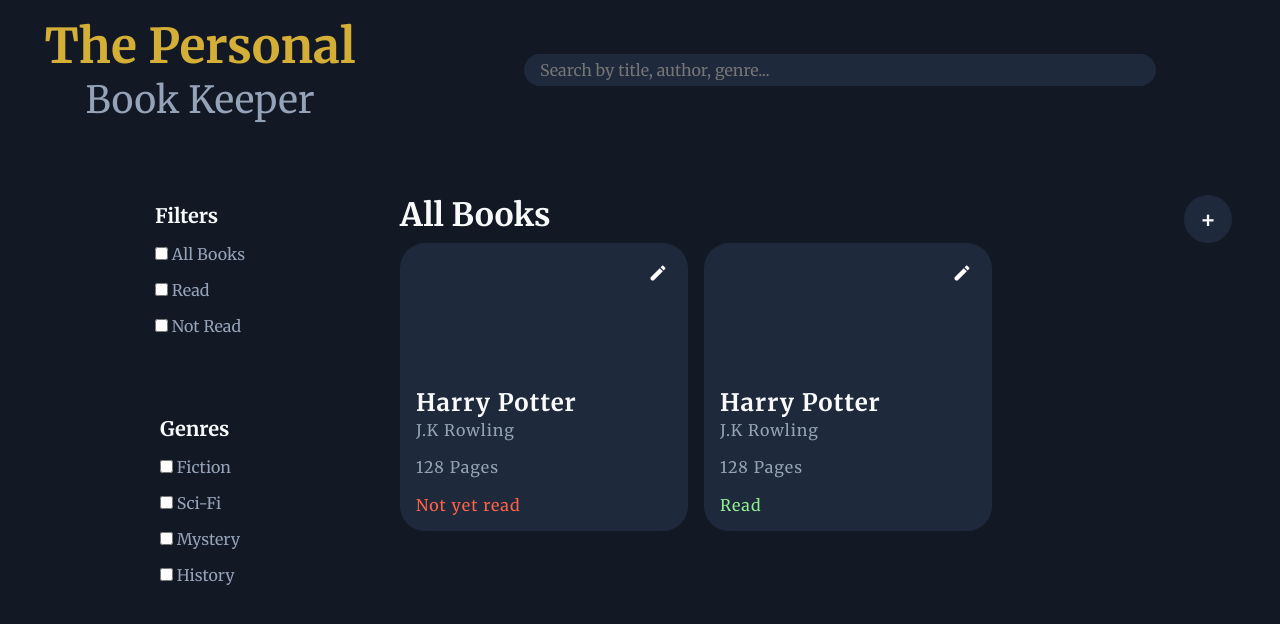
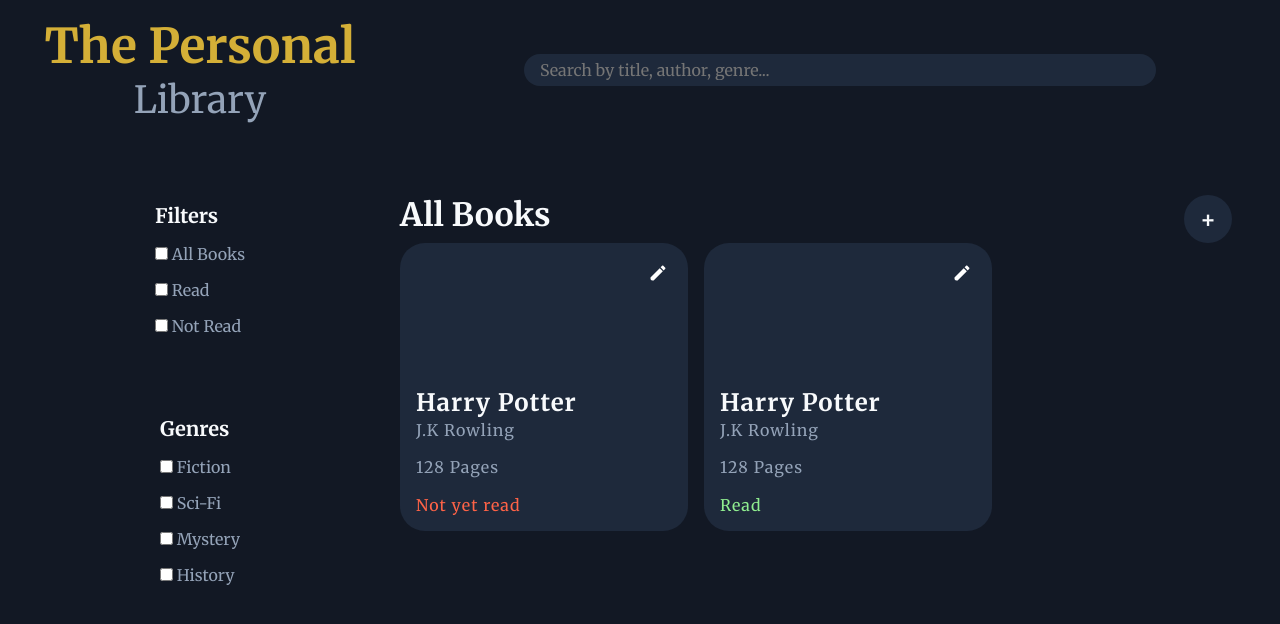
Before and after one commit to JayceDevelops/Personal-Library, a plain HTML site: page index.html in a window 1280 px wide. Drawn offline with Linux system fonts and the light colour scheme; a web font is replaced by a local one.

Commit message:
Updated website name

```diff
--- a/index.html
+++ b/index.html
@@ -35,7 +35,7 @@
         <nav>
             <div>
                 <h1 class="Heading-Font logo">The Personal</h1>
-                <h3 class="Body-Font">Book Keeper</h3>
+                <h3 class="Body-Font">Library</h3>
             </div>
             <div id="search">
                 <input placeholder="Search by title, author, genre..." class="Body-Font">
```
